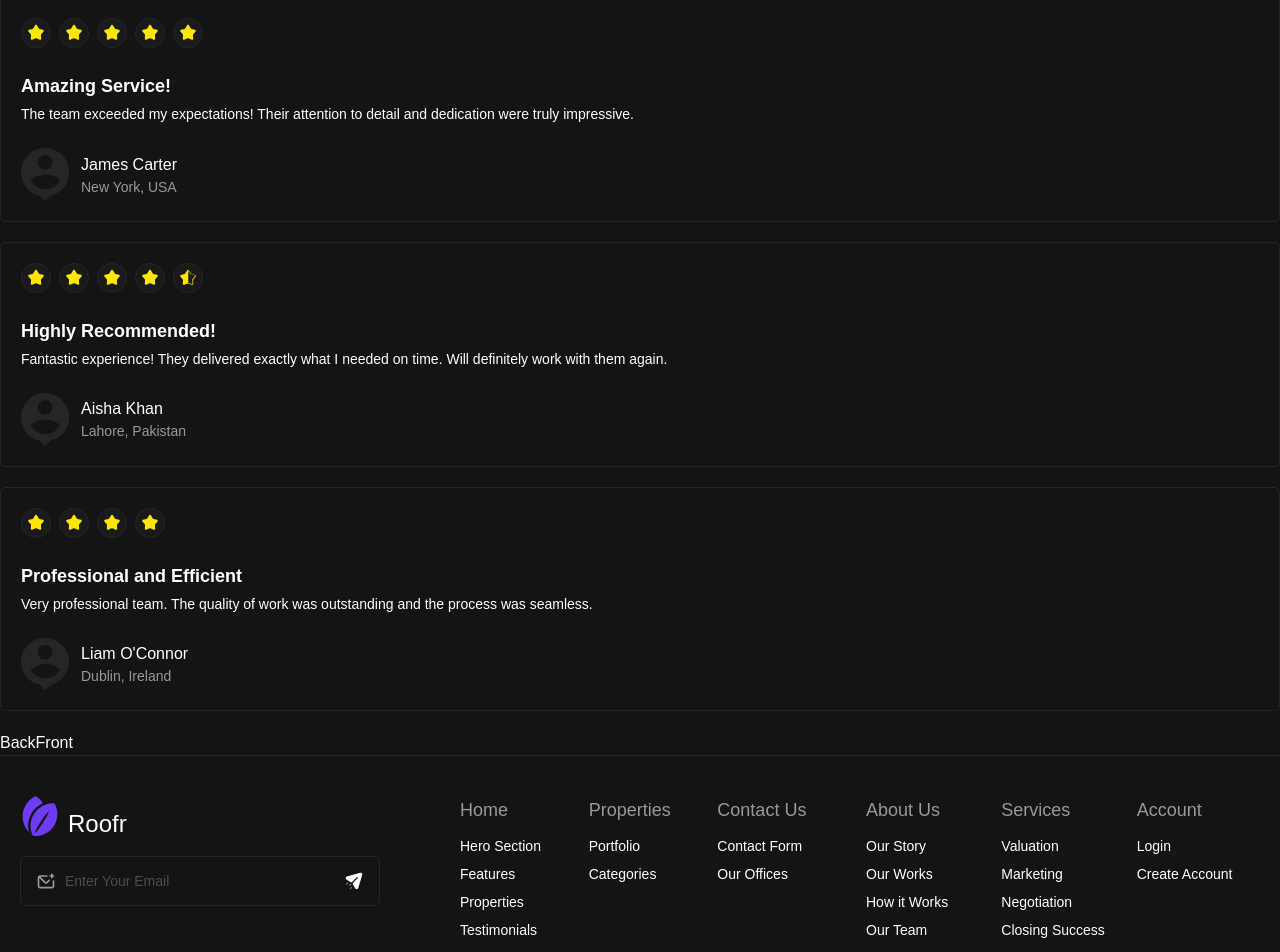
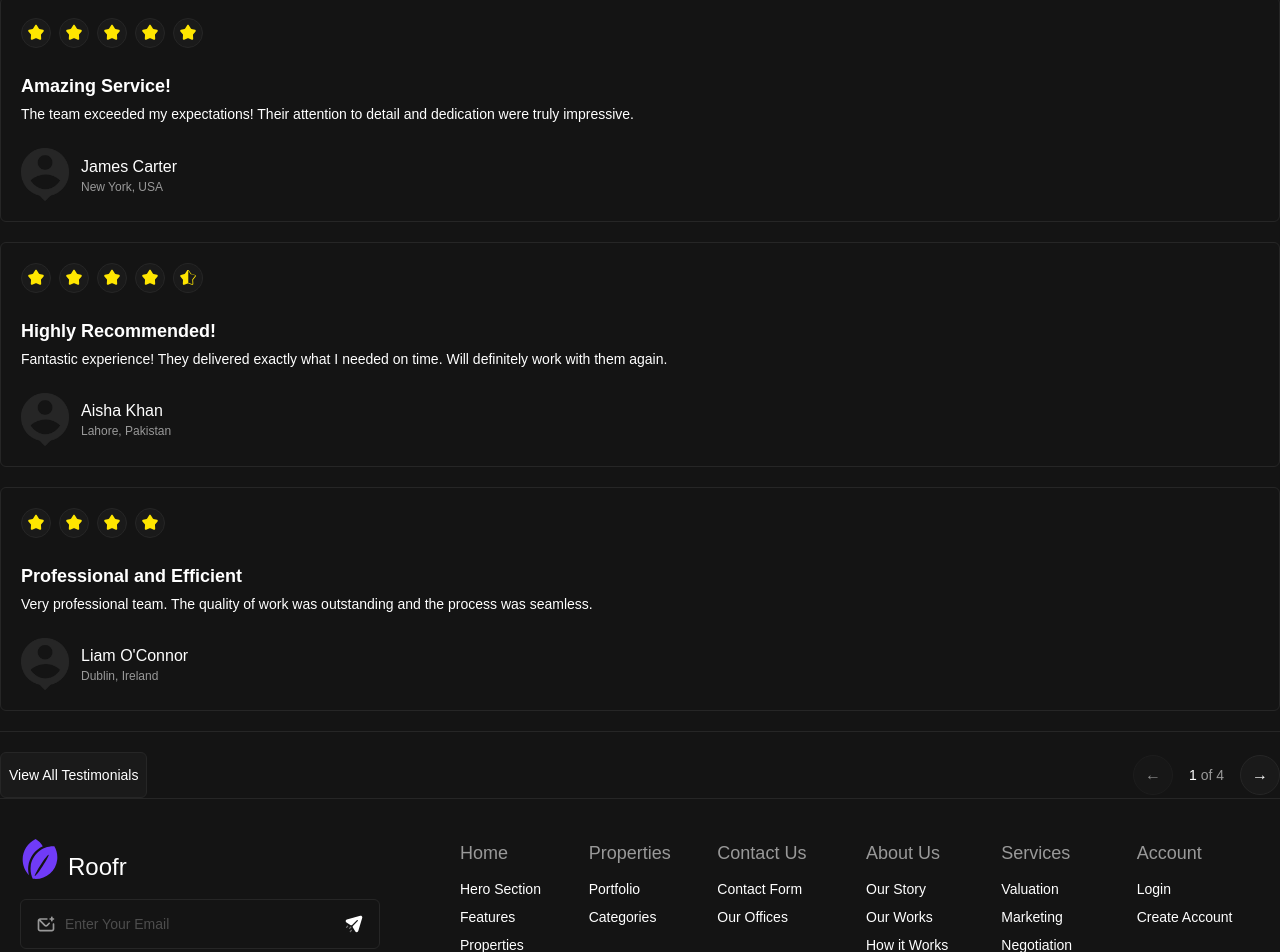
Before and after one commit to shawaiz-khan/roofr, a Next.js app: page / in a window 1280 px wide. Shown: the part 972-1924 px from the top of the page. Built offline with nearby package versions, Linux system fonts and the light colour scheme.

Commit message:
add: Added the testimonials in smaller screens

```diff
--- a/src/components/Testimonial.tsx
+++ b/src/components/Testimonial.tsx
@@ -1,3 +1,4 @@
+/* eslint-disable react-hooks/exhaustive-deps */
 "use client";
 
 import { testimonials } from "@/data/testimonials";
@@ -10,77 +11,93 @@ const Testimonials: React.FC = () => {
     const [currentPage, setCurrentPage] = useState(0);
     const [reviewsPerPage, setReviewsPerPage] = useState(3);
 
+    useEffect(() => {
+        const handleResize = () => {
+            setReviewsPerPage(window.innerWidth <= 768 ? 1 : 3);
+        };
+
+        handleResize();
+        window.addEventListener('resize', handleResize);
+        return () => window.removeEventListener('resize', handleResize);
+    }, []);
+
     const totalPages = Math.ceil(testimonials.length / reviewsPerPage);
+
+    useEffect(() => {
+        if (currentPage >= totalPages) {
+            setCurrentPage(0);
+        }
+    }, [totalPages]);
 
     const getTestimonialsForCurrentPage = () => {
         const startIndex = currentPage * reviewsPerPage;
-        const lastIndex = startIndex + reviewsPerPage;
-
-        return testimonials.slice(startIndex, lastIndex);
-    }
+        return testimonials.slice(startIndex, startIndex + reviewsPerPage);
+    };
 
     const nextSlide = () => {
+        if (totalPages > 1) {
             setCurrentPage((prev) => (prev + 1) % totalPages);
-    }
-
-    const prevSlide = () => {
-        setCurrentPage((prev) => (prev - 1 + totalPages) % totalPages);
-    };
-
-    const handleDotClick = (index) => {
-        setCurrentPage(index);
-    }
-
-    useEffect(() => {
-        const handleResize = () => {
-            if (window.innerWidth <= 768) {
-                setReviewsPerPage(1);
-            } else {
-                setReviewsPerPage(3);
         }
     };
 
-        handleResize();
-
-        window.addEventListener('resize', handleResize);
-
-        return () => {
-            window.removeEventListener('resize', handleResize);
+    const prevSlide = () => {
+        if (totalPages > 1) {
+            setCurrentPage((prev) => (prev - 1 + totalPages) % totalPages);
+        }
     };
-    }, []);
 
     return (
         <main className="flex flex-col gap-5">
             <div className="flex flex-col gap-2">
-                <Image
-                    src={stars}
-                    alt="What our client says"
-                />
+                <Image src={stars} alt="What our client says" />
                 <h1 className="text-2xl font-semibold">What Our Clients Say</h1>
                 <p className="text-sm text-gray-quaternary">
                     Read the success stories and heartfelt testimonials from our valued clients.
                     Discover why they chose Roofr for their real estate needs.
                 </p>
             </div>
+
             <div className="flex flex-col gap-5">
                 {getTestimonialsForCurrentPage().map((testimonial) => (
-                    <div key={testimonial.id}>
                     <TestimonialBlock
+                        key={testimonial.id}
                         name={testimonial.name}
                         city={testimonial.city}
                         title={testimonial.title}
                         testimonial={testimonial.testimonial}
                         stars={testimonial.stars}
                     />
+                ))}
+
+                {totalPages > 1 && (
+                    <div className="flex justify-between items-center border-t border-black-tertiary pt-5">
+                        <button className="bg-black-secondary border border-black-tertiary py-3 px-2 text-sm rounded-md">View All Testimonials</button>
+                        <div className="flex items-center justify-center gap-4">
+                            <button
+                                onClick={prevSlide}
+                                className="h-10 w-10 rounded-full bg-black-secondary text-white disabled:opacity-50 border border-black-tertiary"
+                                disabled={currentPage === 0}
+                            >
+                                ←
+                            </button>
+
+                            <span className="text-sm font-medium">
+                                {currentPage + 1} <span className="text-gray-quaternary">of {totalPages}</span>
+                            </span>
+
+                            <button
+                                onClick={nextSlide}
+                                className="h-10 w-10 rounded-full bg-black-secondary text-white disabled:opacity-50 border border-black-tertiary"
+                                disabled={currentPage === totalPages - 1}
+                            >
+                                →
+                            </button>
                         </div>
-                ))}
-                <div>
-                    <button onClick={prevSlide}>Back</button>
-                    <button onClick={nextSlide}>Front</button>
                     </div>
+                )}
             </div>
         </main>
     );
-}
+};
 
 export default Testimonials;
--- a/src/components/TestimonialBlock.tsx
+++ b/src/components/TestimonialBlock.tsx
@@ -19,7 +19,7 @@ const TestimonialBlock: React.FC<TestimonialProps> = ({ name, city, title, testi
                 />
                 <div className="flex flex-col gap-0">
                     <p className="text-md">{name}</p>
-                    <span className="text-gray-quaternary text-sm">{city}</span>
+                    <span className="text-gray-quaternary text-xs">{city}</span>
                 </div>
             </div>
         </div>
```
Lines whose indentation alone changed are shown as unchanged.
